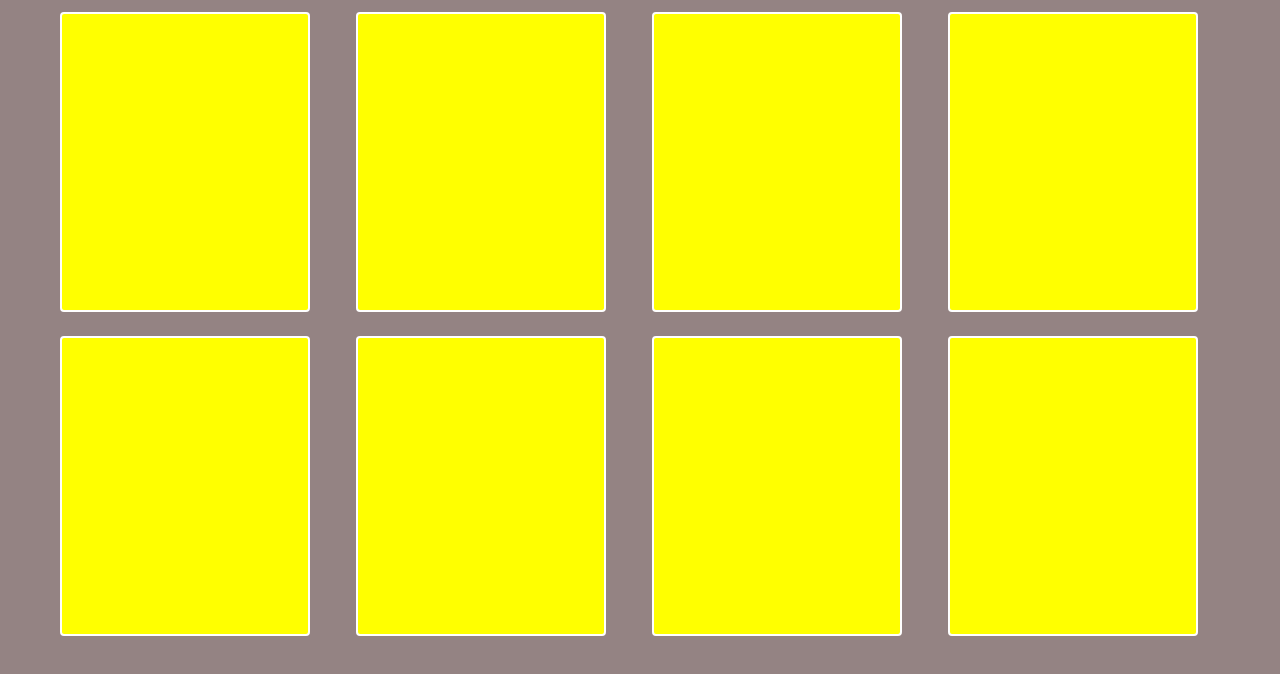
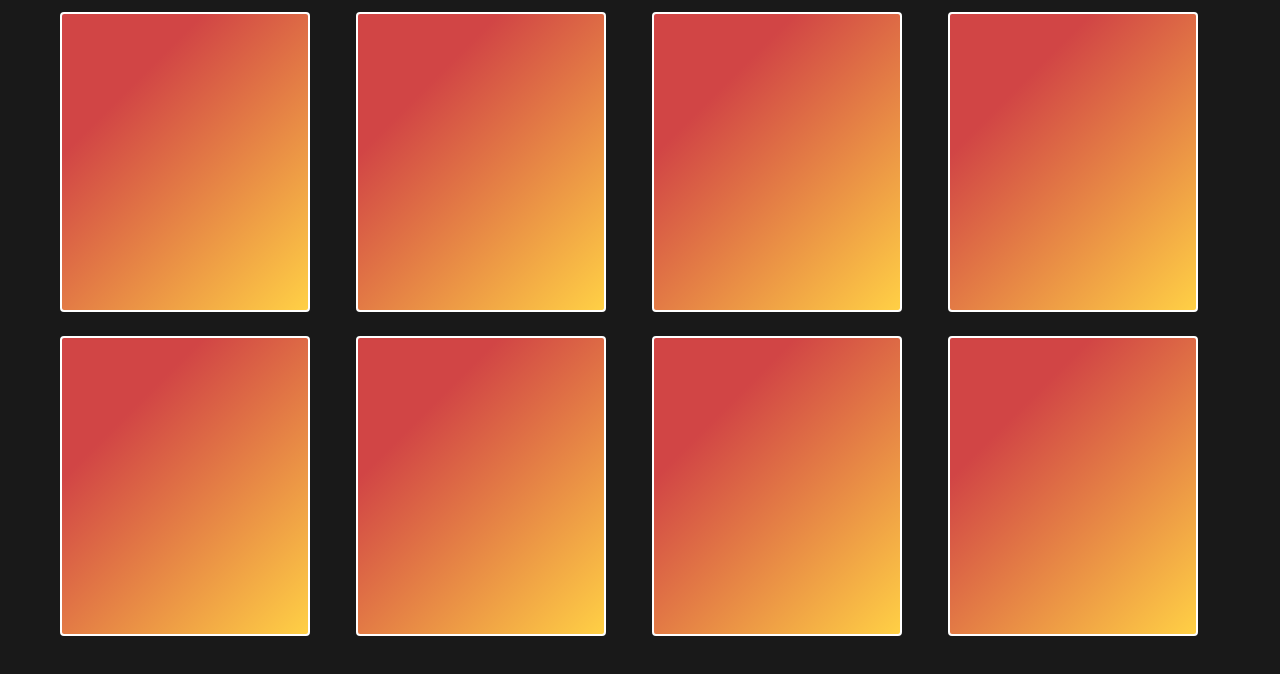
Before and after one commit to ajvmjr/memory-game-vue, a Vue app: page / in a window 1280 px wide. Shown: the top 674 px of the page. Built offline with nearby package versions, Linux system fonts and the light colour scheme.

Commit message:
fix: choose same card twice

```diff
--- a/src/App.vue
+++ b/src/App.vue
@@ -30,7 +30,6 @@ export default {
     handleClick(e) {
       let { cardsChosen } = this;
       if (cardsChosen.length < 2) {
-        this.disabled = false;
         cardsChosen.push(e);
       }
 
@@ -56,6 +55,8 @@ export default {
     reset() {
       this.cardsChosen[0].chosen = false;
       this.cardsChosen[1].chosen = false;
+      this.cardsChosen[0].disabled = false;
+      this.cardsChosen[1].disabled = false;
       this.cardsChosen = [];
       this.disabled = false;
     },
@@ -75,7 +76,6 @@ export default {
 
 #app {
   height: 100vh;
-  // background: #0a0e42;
-  background: rgb(148, 131, 131);
+  background: rgba(0, 0, 0, 0.9);
 }
 </style>
--- a/src/components/Card.vue
+++ b/src/components/Card.vue
@@ -4,7 +4,7 @@
     outlined
     class="card"
     :class="cards[index].chosen ? 'card card--selected' : 'card'"
-    :disabled="disabled"
+    :disabled="disabled || cards[index].disabled"
     height="300px"
     @click="handleClick"
   >
@@ -19,41 +19,49 @@ export default {
         id: 1,
         value: "1",
         chosen: false,
+        disabled: false,
       },
       {
         id: 2,
         value: "1",
         chosen: false,
+        disabled: false,
       },
       {
         id: 3,
         value: "2",
         chosen: false,
+        disabled: false,
       },
       {
         id: 4,
         value: "2",
         chosen: false,
+        disabled: false,
       },
       {
         id: 5,
         value: "3",
         chosen: false,
+        disabled: false,
       },
       {
         id: 6,
         value: "3",
         chosen: false,
+        disabled: false,
       },
       {
         id: 7,
         value: "4",
         chosen: false,
+        disabled: false,
       },
       {
         id: 8,
         value: "4",
         chosen: false,
+        disabled: false,
       },
     ],
   }),
@@ -71,6 +79,7 @@ export default {
     selectCards() {
       if (!this.cards[this.index].chosen) {
         this.cards[this.index].chosen = true;
+        this.cards[this.index].disabled = true;
         this.$emit("selected", this.cards[this.index]);
       } else {
         this.cards[this.index].chosen = false;
@@ -82,7 +91,8 @@ export default {
 
 <style lang="scss" scoped>
 .card {
-  background: yellow !important;
+  background-color: #ffd045;
+  background-image: linear-gradient(315deg, #ffd045 0%, #d14545 74%);
   border: 2px solid #fff !important;
   width: 250px;
 
```
Also changed, not shown: src/assets/back.png (added), src/assets/umbrella.png (deleted).
